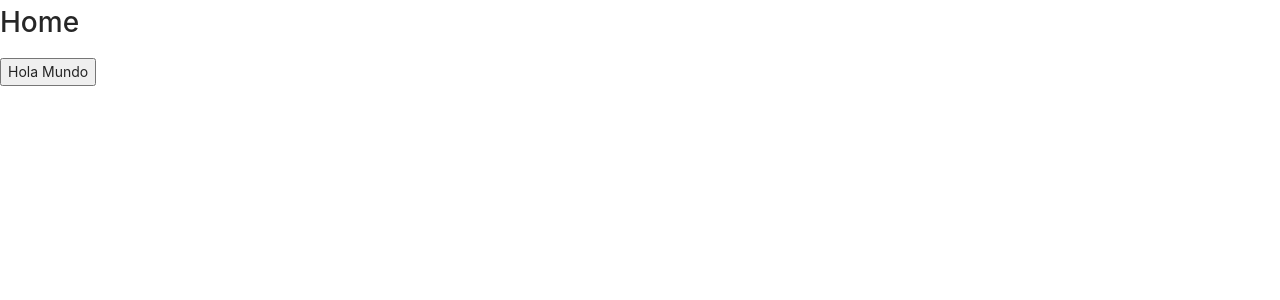
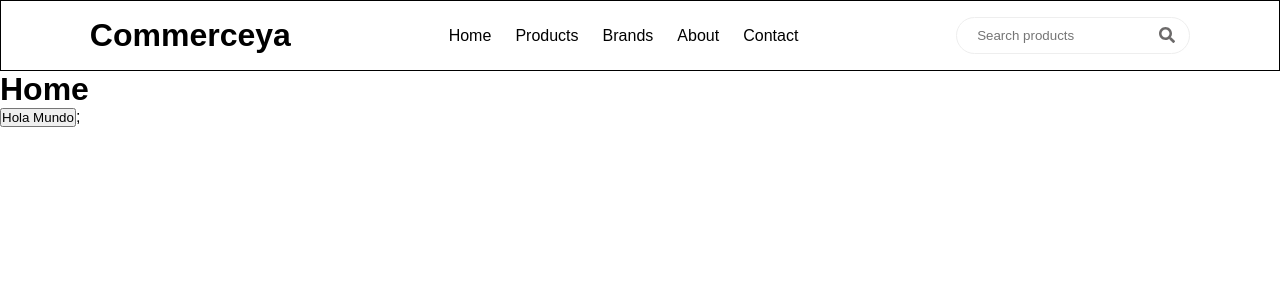
Before and after one commit to Fedeya/commerceya, a Next.js app in the folder packages/web/: page / in a window 1280 px wide. Shown: the top 300 px of the page. Built offline with nearby package versions, Linux system fonts and the light colour scheme.

Commit message:
feat: added navigation with search field

```diff
--- /dev/null
+++ b/packages/web/src/components/navigation/index.tsx
@@ -0,0 +1,23 @@
+import Link from 'next/link';
+import { Nav, NavList, NavItem, NavBrand } from './styles';
+import Search from '../search';
+
+const Navigation: React.FC = () => {
+  return (
+    <Nav>
+      <Link href="/">
+        <NavBrand>Commerceya</NavBrand>
+      </Link>
+      <NavList>
+        <NavItem>Home</NavItem>
+        <NavItem>Products</NavItem>
+        <NavItem>Brands</NavItem>
+        <NavItem>About</NavItem>
+        <NavItem>Contact</NavItem>
+      </NavList>
+      <Search />
+    </Nav>
+  );
+};
+
+export default Navigation;
--- /dev/null
+++ b/packages/web/src/components/navigation/styles.ts
@@ -0,0 +1,35 @@
+import styled from '@emotion/styled';
+
+export const Nav = styled.nav`
+  display: flex;
+  align-items: center;
+  justify-content: space-around;
+  border: 1px solid #000;
+  padding: 1rem;
+`;
+
+export const NavBrand = styled.a`
+  text-decoration: none;
+  font-size: 2rem;
+  font-weight: bold;
+  color: black;
+  cursor: pointer;
+`;
+
+export const NavList = styled.ul`
+  list-style: none;
+  display: flex;
+  flex-direction: row;
+  width: 30%;
+  justify-content: space-around;
+  align-items: center;
+`;
+
+export const NavItem = styled.li`
+  cursor: pointer;
+  transition: 200ms ease;
+
+  &:hover {
+    color: var(--red);
+  }
+`;
--- /dev/null
+++ b/packages/web/src/components/search/index.tsx
@@ -0,0 +1,12 @@
+import { SearchField, SearchContainer, SearchIcon } from './styles';
+
+const Search: React.FC = () => {
+  return (
+    <SearchContainer>
+      <SearchField type="text" placeholder="Search products" />
+      <SearchIcon />
+    </SearchContainer>
+  );
+};
+
+export default Search;
--- /dev/null
+++ b/packages/web/src/components/search/styles.ts
@@ -0,0 +1,21 @@
+import styled from '@emotion/styled';
+import { FaSearch } from 'react-icons/fa';
+
+export const SearchContainer = styled.div`
+  position: relative;
+`;
+
+export const SearchField = styled.input`
+  border-radius: 30px;
+  border: 1px solid #eee;
+  padding: 10px 35px 10px 20px;
+  outline: none;
+`;
+
+export const SearchIcon = styled(FaSearch)`
+  position: absolute;
+  right: 15px;
+  top: 10px;
+  cursor: pointer;
+  color: #6c6a6a;
+`;
--- a/packages/web/src/pages/_app.tsx
+++ b/packages/web/src/pages/_app.tsx
@@ -1,9 +1,15 @@
-import React from 'react';
 import { AppProps } from 'next/app';
-import 'antd/dist/antd.css';
+import Navigation from '../components/navigation';
+import Global from '../styles/global';
 
 const App: React.FC<AppProps> = ({ Component, pageProps }) => {
-  return <Component {...pageProps} />;
+  return (
+    <>
+      <Global />
+      <Navigation />
+      <Component {...pageProps} />;
+    </>
+  );
 };
 
 export default App;
```
